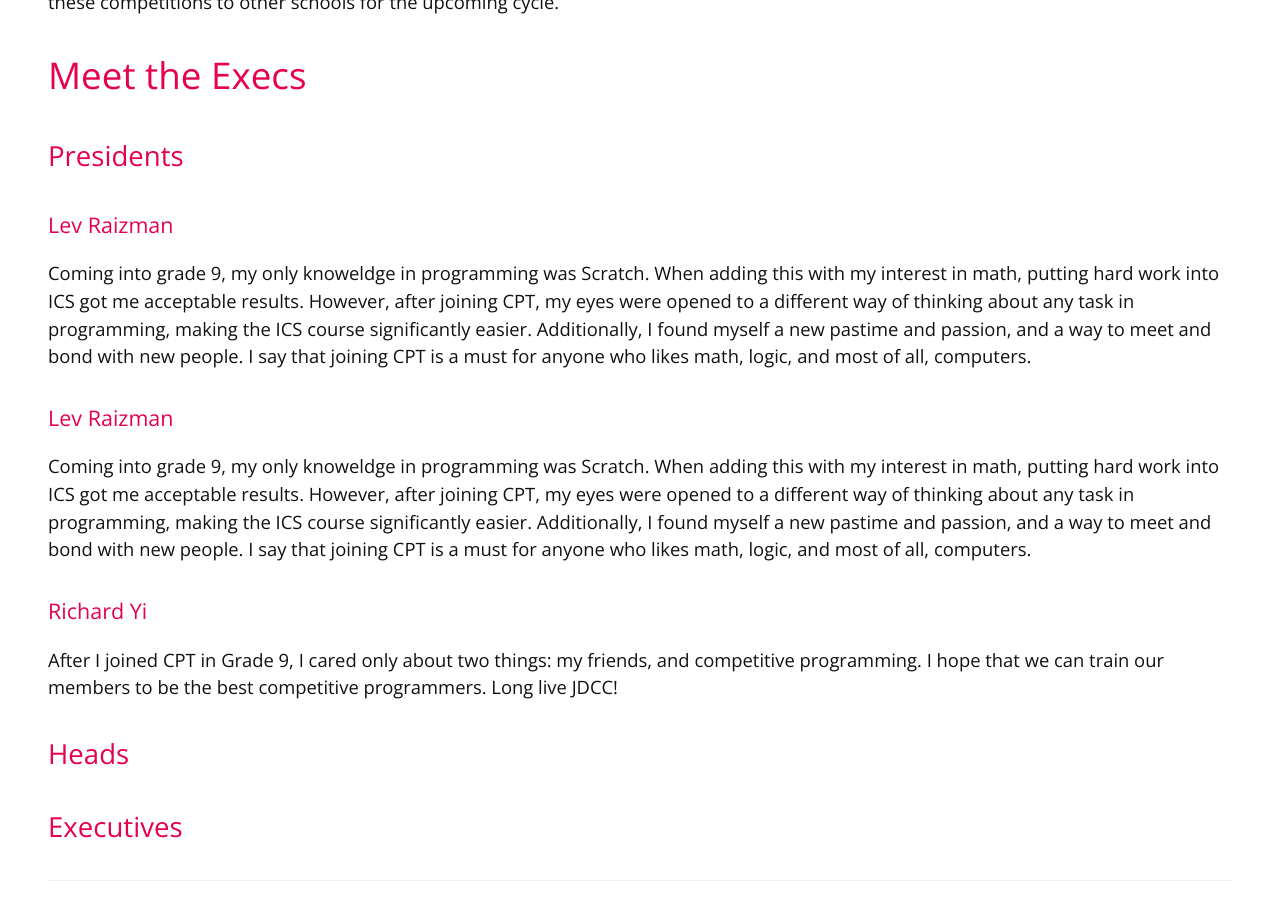
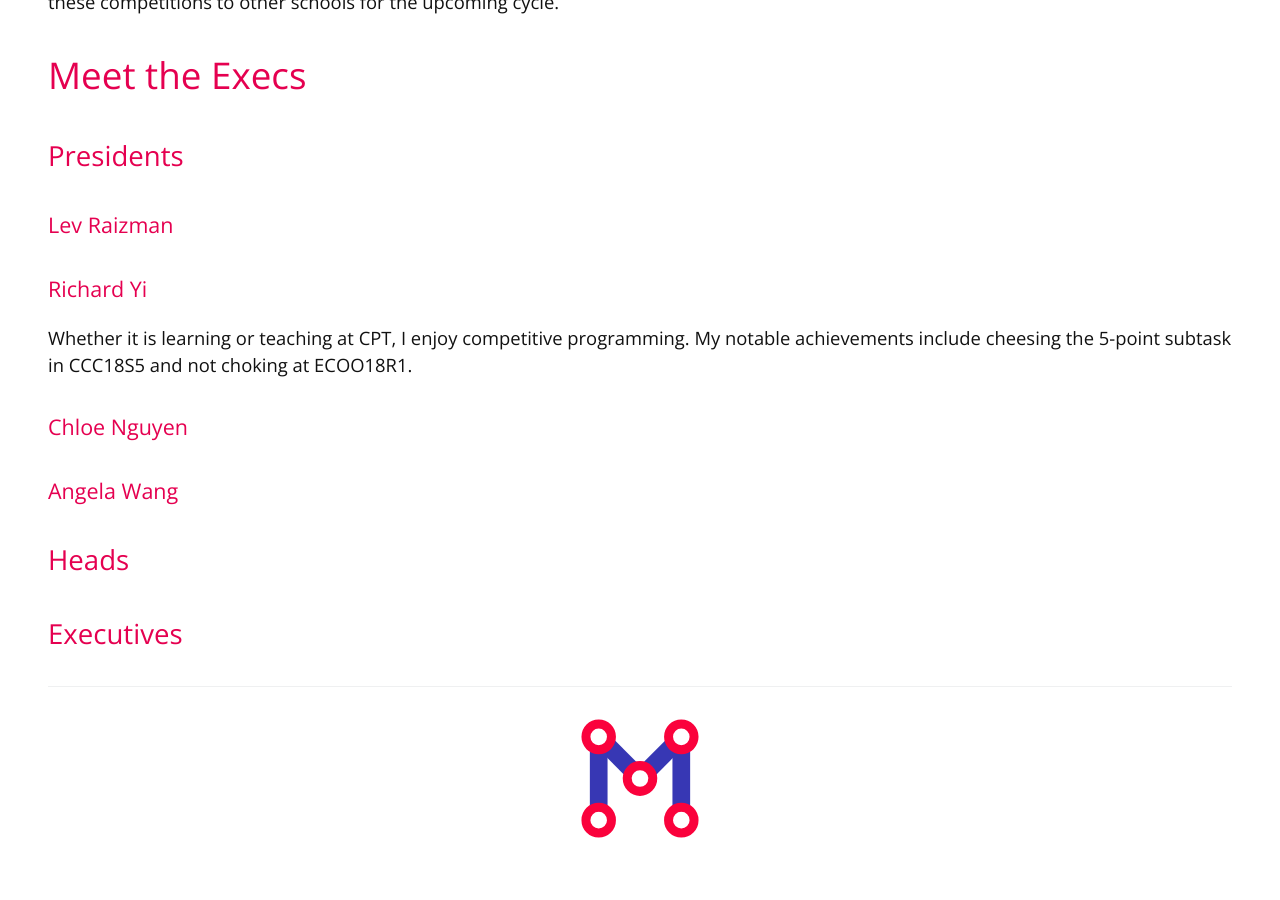
Before and after one commit to mcpt/mcpt.github.io, a Jekyll site: the page built from index.md, in a window 1280 px wide and 900 px high, scrolled down 494 px. Built offline with Jekyll 4.4.1, drawn with Linux system fonts in a browser that asks for light colours.

Commit message:
Update index.md

```diff
--- a/index.md
+++ b/index.md
@@ -11,13 +11,13 @@ Mackenzie Computer Programming Team, affectionately known as MCPT, is a group of
 ## Presidents
 
 ### Lev Raizman
-Coming into grade 9, my only knoweldge in programming was Scratch. When adding this with my interest in math, putting hard work into ICS got me acceptable results. However, after joining CPT, my eyes were opened to a different way of thinking about any task in programming, making the ICS course significantly easier. Additionally, I found myself a new pastime and passion, and a way to meet and bond with new people. I say that joining CPT is a must for anyone who likes math, logic, and most of all, computers.
-
-### Lev Raizman
-Coming into grade 9, my only knoweldge in programming was Scratch. When adding this with my interest in math, putting hard work into ICS got me acceptable results. However, after joining CPT, my eyes were opened to a different way of thinking about any task in programming, making the ICS course significantly easier. Additionally, I found myself a new pastime and passion, and a way to meet and bond with new people. I say that joining CPT is a must for anyone who likes math, logic, and most of all, computers.
 
 ### Richard Yi
-After I joined CPT in Grade 9, I cared only about two things: my friends, and competitive programming. I hope that we can train our members to be the best competitive programmers. Long live JDCC!
+Whether it is learning or teaching at CPT, I enjoy competitive programming. My notable achievements include cheesing the 5-point subtask in CCC18S5 and not choking at ECOO18R1.
+
+### Chloe Nguyen
+
+### Angela Wang
 
 ## Heads
 
```
